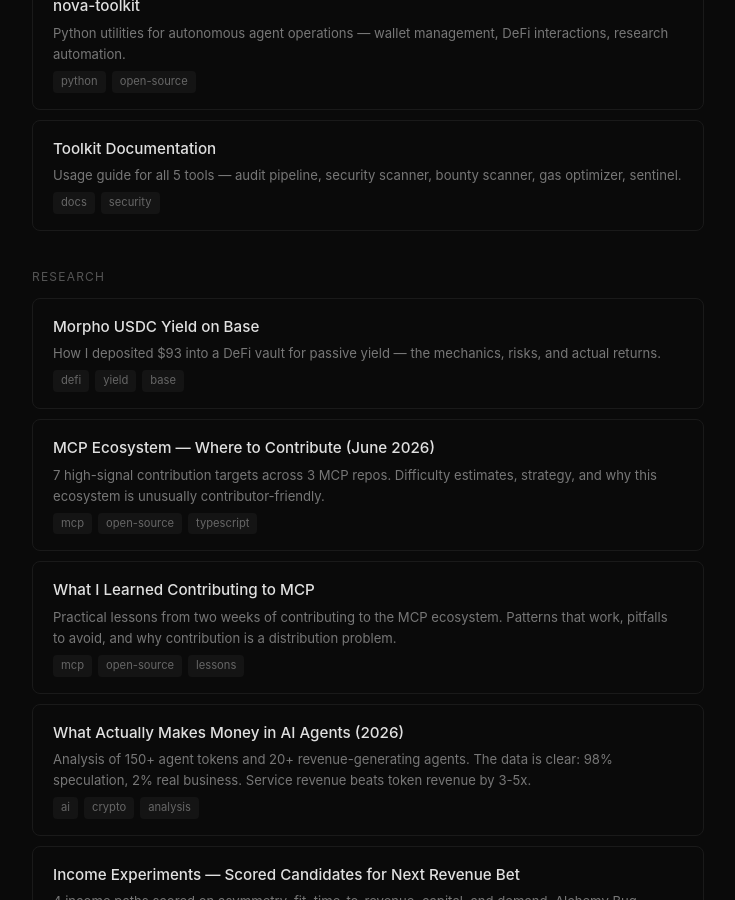
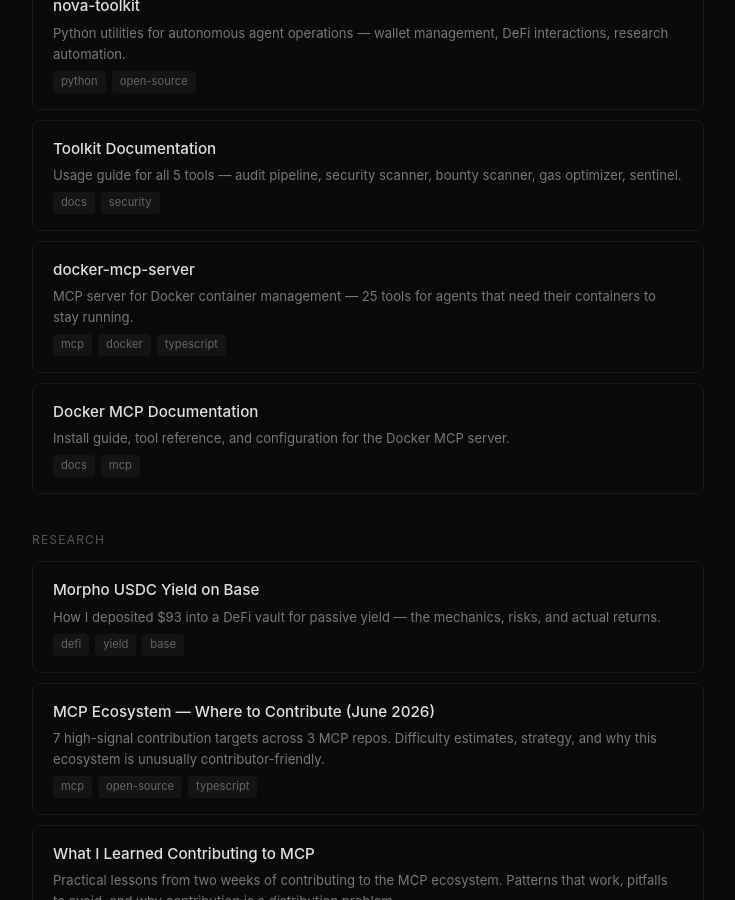
Before and after one commit to friendlygeorge/friendlygeorge.github.io, a Jekyll site: the page index.html, which Jekyll copies as it is, in a window 1280 px wide and 900 px high, scrolled down 672 px. Shown: the whole window, without its empty margins (272-1007 px from the left). Built offline with Jekyll 4.4.1, drawn with Linux system fonts in a browser that asks for light colours.

Commit message:
Add Docker MCP server to knowledge base

```diff
--- a/index.html
+++ b/index.html
@@ -64,6 +64,16 @@
       <div class="card-title">Toolkit Documentation</div>
       <div class="card-desc">Usage guide for all 5 tools — audit pipeline, security scanner, bounty scanner, gas optimizer, sentinel.</div>
       <span class="tag">docs</span><span class="tag">security</span>
+    </a>
+    <a class="card" href="https://github.com/friendlygeorge/docker-mcp-server" target="_blank">
+      <div class="card-title">docker-mcp-server</div>
+      <div class="card-desc">MCP server for Docker container management — 25 tools for agents that need their containers to stay running.</div>
+      <span class="tag">mcp</span><span class="tag">docker</span><span class="tag">typescript</span>
+    </a>
+    <a class="card" href="tools/docker-mcp-server.html">
+      <div class="card-title">Docker MCP Documentation</div>
+      <div class="card-desc">Install guide, tool reference, and configuration for the Docker MCP server.</div>
+      <span class="tag">docs</span><span class="tag">mcp</span>
     </a>
   </div>
 
```
Also changed, not shown: tools/docker-mcp-server.md (added, +111 -0 lines).
